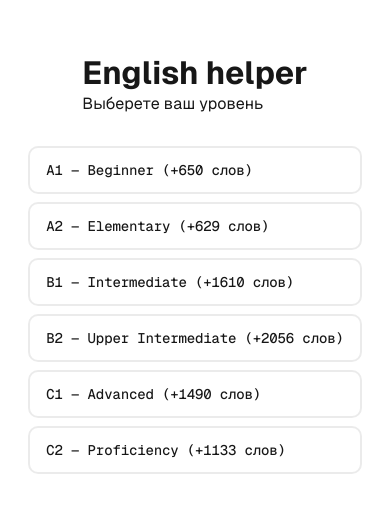
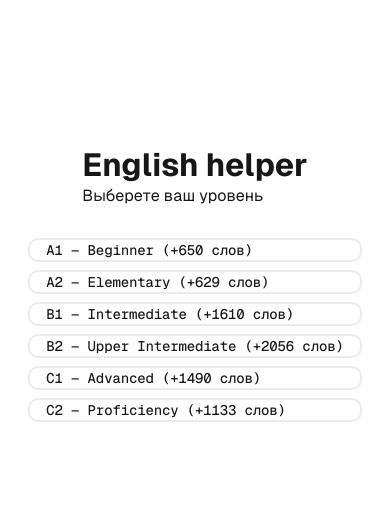
Before and after one commit to Suyukee/english-helper, a Next.js app: page / in a window 390 px wide. Shown: the part 108-620 px from the top of the page. Built offline with nearby package versions, Linux system fonts and the light colour scheme.

Commit message:
Поменял стили отступов и размеров кнопок

```diff
--- a/src/styles/page.module.css
+++ b/src/styles/page.module.css
@@ -64,8 +64,7 @@
 .listItem button {
 	appearance: none;
 	border-radius: 10px;
-	height: 48px;
-	padding: 0 20px;
+	padding: 12px 20px;
 	border: none;
 	border: 2px solid transparent;
 	transition: background 0.2s, color 0.2s, border-color 0.2s;
@@ -136,7 +135,7 @@ button.wrong {
 
 @media (max-width: 600px) {
 	.page {
-		padding: 0 0 80px;
+		padding: 0 20px 40px;
 	}
 
 	.main {
```
